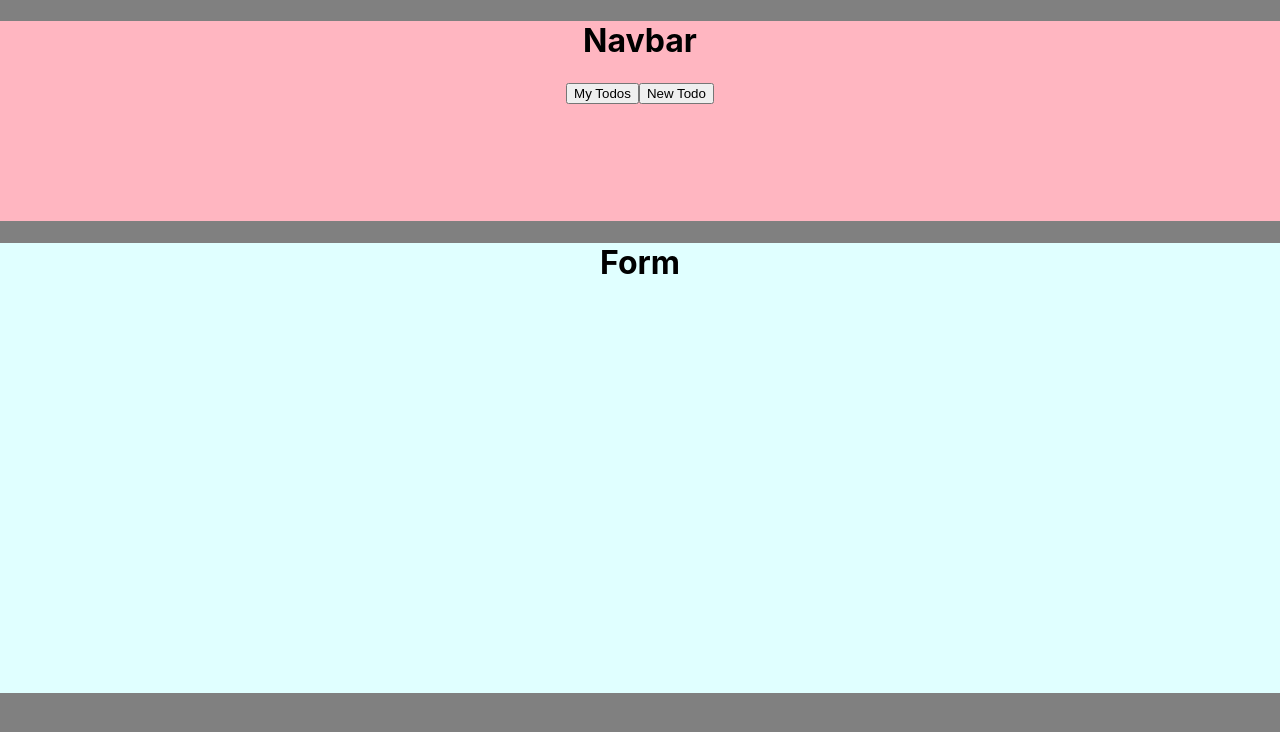
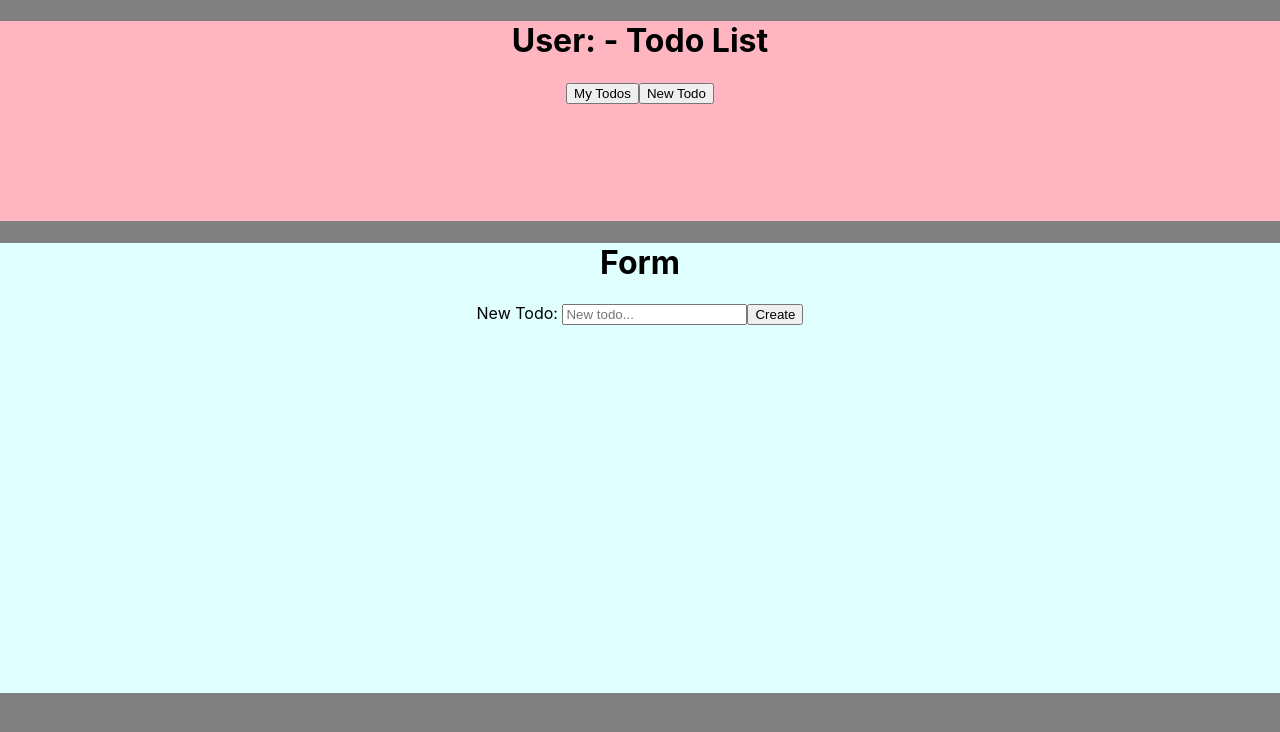
Before and after one commit to HX-ARomero/m2-repaso-ft38b, a React (Create React App) app: page /form in a window 1280 px wide. Shown: the top 732 px of the page. Built offline with nearby package versions, Linux system fonts and the light colour scheme.

Commit message:
Add Todo

```diff
--- a/src/components/Form.jsx
+++ b/src/components/Form.jsx
@@ -1,17 +1,62 @@
 import React from "react";
+import { addTodo } from "../redux/actions";
+import { connect } from "react-redux";
 
 class Form extends React.Component {
     constructor(props) {
-        super(props)
+        // props = { addTodo: function(todo) }
+        super(props);
+        this.state = {
+            text: "",
+            completed: false
+        };
     }
+
+    handleChange = (event) => {
+        this.setState({
+            ...this.state,
+            text: event.target.value
+        })
+    };
+
+    handleClick = (event) => {
+        event.preventDefault();
+        this.props.addTodo({
+            ...this.state,
+            id: Date()
+        });
+        this.setState({
+            text: "",
+            completed: false
+        })
+    };
 
     render() {
         return(
             <div style={{height: "450px", backgroundColor: "lightcyan"}}>
                 <h1>Form</h1>
+                <form>
+                    <label>New Todo: </label>
+                    <input
+                        type="text"
+                        name="text"
+                        value={this.state.text}
+                        placeholder="New todo..."
+                        onChange={this.handleChange}
+                    />
+                    <button onClick={this.handleClick}>Create</button>
+                </form>
             </div>
         )
     }
 };
 
-export default Form;
+const mapDispatchToProps = (dispatch) => {
+    return {
+        addTodo: (todo) => {dispatch(addTodo(todo))}
+    }
+}
+
+export default connect(null, mapDispatchToProps)(Form);
+
+// Despachar: { type: ADD_TODO, payload: {id, text, completed} }
--- a/src/components/Landing.jsx
+++ b/src/components/Landing.jsx
@@ -1,11 +1,43 @@
 import React from "react";
+import { useDispatch } from "react-redux";
+import { setUser } from "../redux/actions";
+import { useNavigate } from "react-router-dom";
 
 const Landing = function(props) {
+
+    const [ input, setInput ] = React.useState("");
+    const handleChange = (event) => {
+        setInput(event.target.value);
+    };
+
+    const dispatch = useDispatch();
+    const navigate = useNavigate(); // => function(path) => navigate("/form")
+    // console.log(navigate);
+    const handleClick = (event) => {
+        event.preventDefault();
+        dispatch(setUser(input));
+        navigate("/form");
+    };
+
     return (
         <div style={{height: "450px", backgroundColor: "lightgrey"}} >
-            <h1>Landing</h1>
+            <h1>Todo App</h1>
+            <label>Please enter your name: </label>
+            <input
+                type="text"
+                name="input"
+                value={input}
+                placeholder="Enter name..."
+                onChange={handleChange}
+            />
+            <button onClick={handleClick}>Set name</button>
         </div>
     )
 };
 
 export default Landing;
+
+// 1- Guardar event.target.value => en estado local
+// 2- handleClick => dispatch => { type: SET_USER, payload: input }
+// 3- Redirija a "Form.jsx"
+// nombre => state.user
--- a/src/components/Navbar.jsx
+++ b/src/components/Navbar.jsx
@@ -1,10 +1,14 @@
 import React from "react";
+import { useSelector } from "react-redux";
 import { NavLink } from "react-router-dom";
 
 const Navbar = function(props) {
+
+    const user = useSelector((state) => state.user);
+
     return (
         <div style={{height: "200px", backgroundColor: "lightpink"}} >
-            <h1>Navbar</h1>
+            <h1>User: {user} - Todo List</h1>
             <NavLink to="/home" >
                 <button>My Todos</button>
             </NavLink>
--- a/src/redux/reducer.js
+++ b/src/redux/reducer.js
@@ -7,6 +7,8 @@ const initialState = {
 
 // todos = [ {id:1, completed: true }, {id:2}, {id:3}, ...]
 // payload       1
+
+// { type: SET_USER, payload: name }
 
 const reducer  = (state = initialState, action) => {
     const { type, payload } = action; // action = { type:..., payload:... }
```
